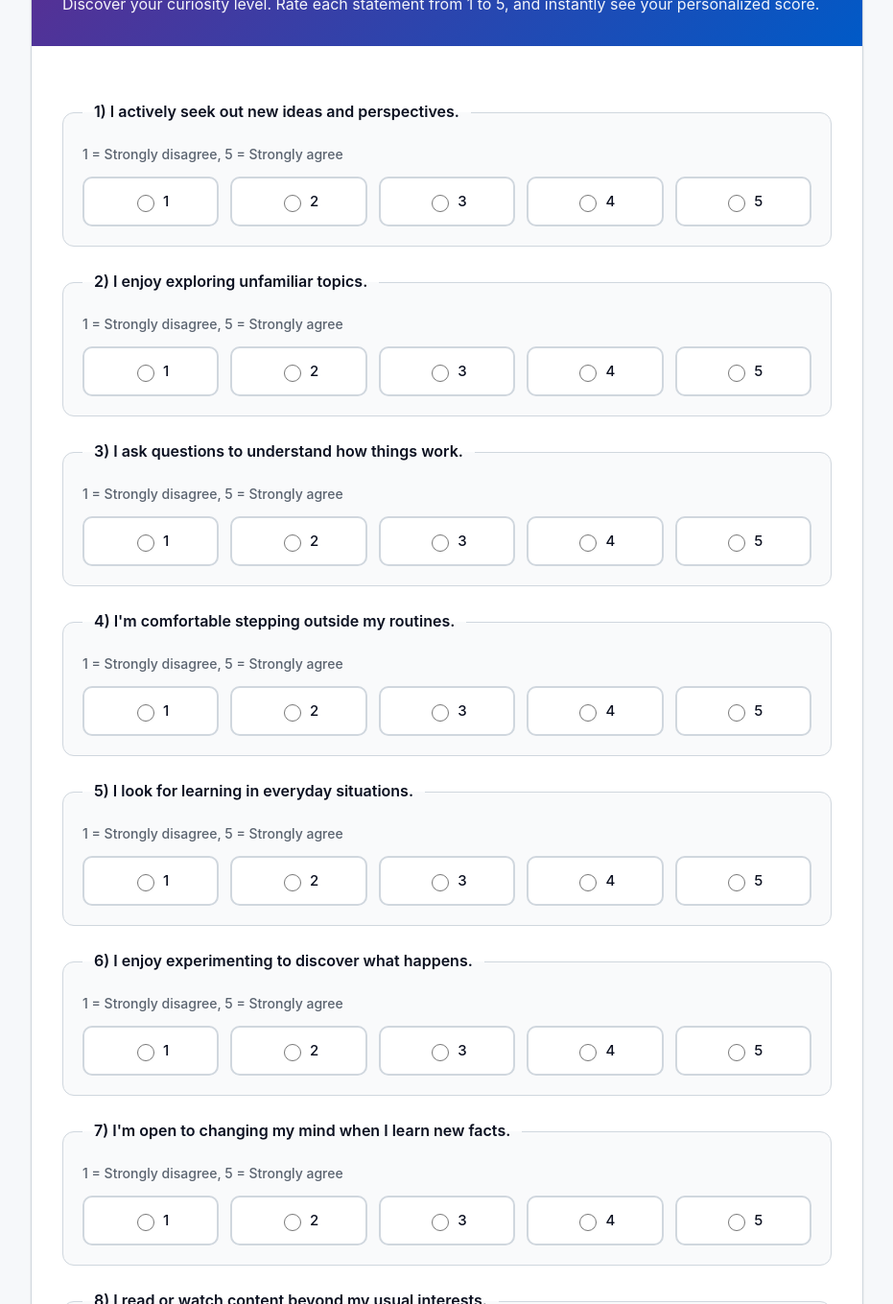
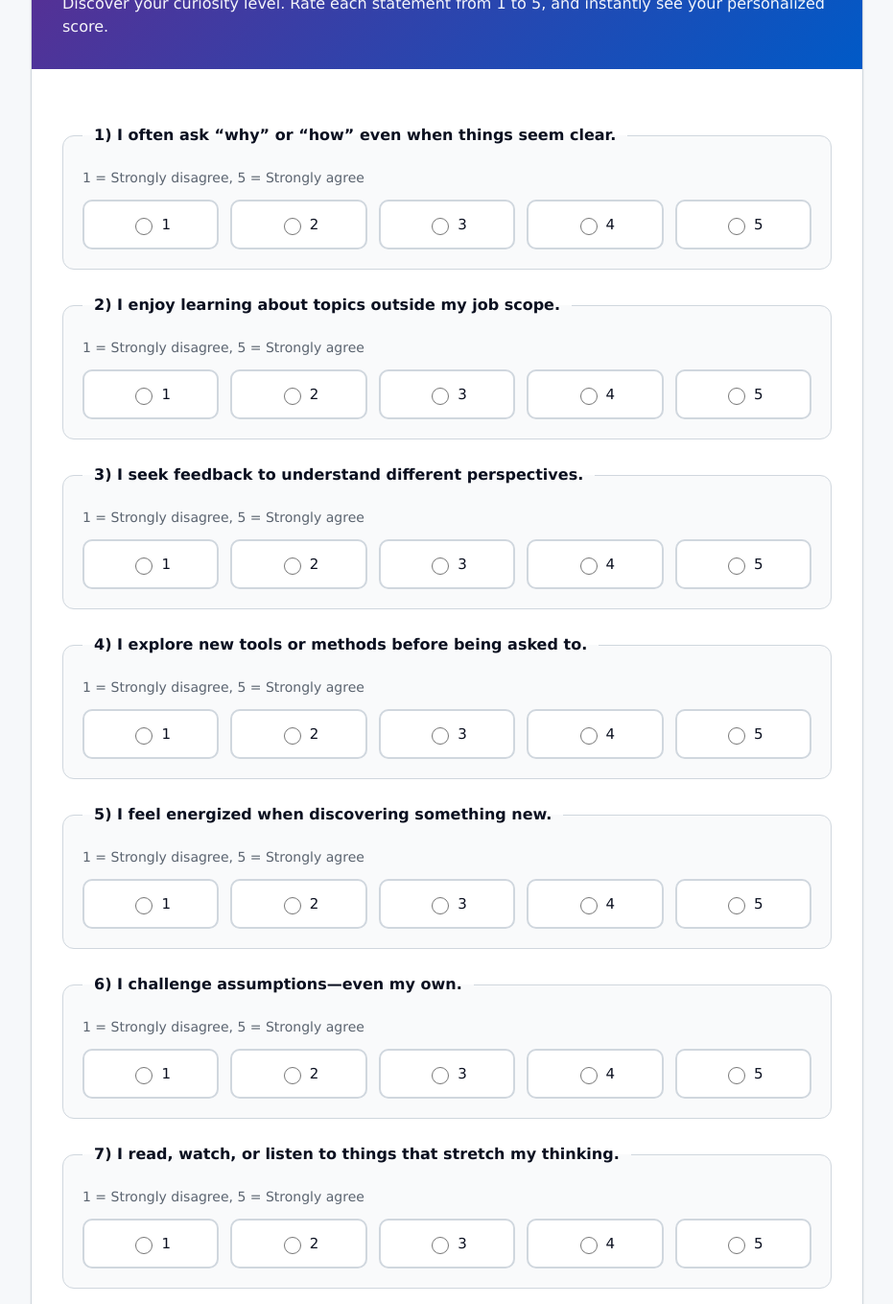
Before and after one commit to jeromenaif/curiosity-quiz, a plain HTML site: page index.html in a window 1280 px wide. Shown: the part 119-1478 px from the top of the page at 96% size, without its empty margins (174-1105 px from the left). Drawn offline with Linux system fonts and the light colour scheme.

Commit message:
Add files via upload

```diff
--- a/index.html
+++ b/index.html
@@ -1,3 +1,4 @@
+
 <!doctype html>
 <html lang="en">
 <head>
@@ -27,7 +28,7 @@
 
     body {
       margin: 0;
-      font-family: proximus, BlinkMacSystemFont, "Segoe UI", Roboto, "Helvetica Neue", Arial, sans-serif;
+      font-family: proximus, verdana, BlinkMacSystemFont, "Segoe UI", Roboto, "Helvetica Neue", Arial, sans-serif;
       color: var(--text);
       background: var(--bg);
       line-height: 1.6;
@@ -434,7 +435,7 @@
       <form id="quiz" novalidate>
         <!-- Question 1 -->
         <fieldset>
-          <legend>1) I actively seek out new ideas and perspectives.</legend>
+          <legend>1) I often ask “why” or “how” even when things seem clear.</legend>
           <div class="q">
             <div class="hint">1 = Strongly disagree, 5 = Strongly agree</div>
             <div class="scale" role="radiogroup" aria-label="Question 1 scale">
@@ -449,7 +450,7 @@
 
         <!-- Question 2 -->
         <fieldset>
-          <legend>2) I enjoy exploring unfamiliar topics.</legend>
+          <legend>2) I enjoy learning about topics outside my job scope.</legend>
           <div class="q">
             <div class="hint">1 = Strongly disagree, 5 = Strongly agree</div>
             <div class="scale" role="radiogroup" aria-label="Question 2 scale">
@@ -464,7 +465,7 @@
 
         <!-- Question 3 -->
         <fieldset>
-          <legend>3) I ask questions to understand how things work.</legend>
+          <legend>3) I seek feedback to understand different perspectives.</legend>
           <div class="q">
             <div class="hint">1 = Strongly disagree, 5 = Strongly agree</div>
             <div class="scale" role="radiogroup" aria-label="Question 3 scale">
@@ -479,7 +480,7 @@
 
         <!-- Question 4 -->
         <fieldset>
-          <legend>4) I'm comfortable stepping outside my routines.</legend>
+          <legend>4) I explore new tools or methods before being asked to.</legend>
           <div class="q">
             <div class="hint">1 = Strongly disagree, 5 = Strongly agree</div>
             <div class="scale" role="radiogroup" aria-label="Question 4 scale">
@@ -494,7 +495,7 @@
 
         <!-- Question 5 -->
         <fieldset>
-          <legend>5) I look for learning in everyday situations.</legend>
+          <legend>5) I feel energized when discovering something new.</legend>
           <div class="q">
             <div class="hint">1 = Strongly disagree, 5 = Strongly agree</div>
             <div class="scale" role="radiogroup" aria-label="Question 5 scale">
@@ -509,7 +510,7 @@
 
         <!-- Question 6 -->
         <fieldset>
-          <legend>6) I enjoy experimenting to discover what happens.</legend>
+          <legend>6) I challenge assumptions—even my own.</legend>
           <div class="q">
             <div class="hint">1 = Strongly disagree, 5 = Strongly agree</div>
             <div class="scale" role="radiogroup" aria-label="Question 6 scale">
@@ -524,7 +525,7 @@
 
         <!-- Question 7 -->
         <fieldset>
-          <legend>7) I'm open to changing my mind when I learn new facts.</legend>
+          <legend>7) I read, watch, or listen to things that stretch my thinking.</legend>
           <div class="q">
             <div class="hint">1 = Strongly disagree, 5 = Strongly agree</div>
             <div class="scale" role="radiogroup" aria-label="Question 7 scale">
@@ -539,7 +540,7 @@
 
         <!-- Question 8 -->
         <fieldset>
-          <legend>8) I read or watch content beyond my usual interests.</legend>
+          <legend>8) I ask questions in meetings, even if they seem basic.</legend>
           <div class="q">
             <div class="hint">1 = Strongly disagree, 5 = Strongly agree</div>
             <div class="scale" role="radiogroup" aria-label="Question 8 scale">
@@ -554,7 +555,7 @@
 
         <!-- Question 9 -->
         <fieldset>
-          <legend>9) I ask "why" to get to the root of things.</legend>
+          <legend>9) I connect ideas from different areas to solve problems.</legend>
           <div class="q">
             <div class="hint">1 = Strongly disagree, 5 = Strongly agree</div>
             <div class="scale" role="radiogroup" aria-label="Question 9 scale">
@@ -569,7 +570,7 @@
 
         <!-- Question 10 -->
         <fieldset>
-          <legend>10) I seek feedback to improve my understanding.</legend>
+          <legend>10) I’m open to changing my mind when presented with new info.</legend>
           <div class="q">
             <div class="hint">1 = Strongly disagree, 5 = Strongly agree</div>
             <div class="scale" role="radiogroup" aria-label="Question 10 scale">
```
